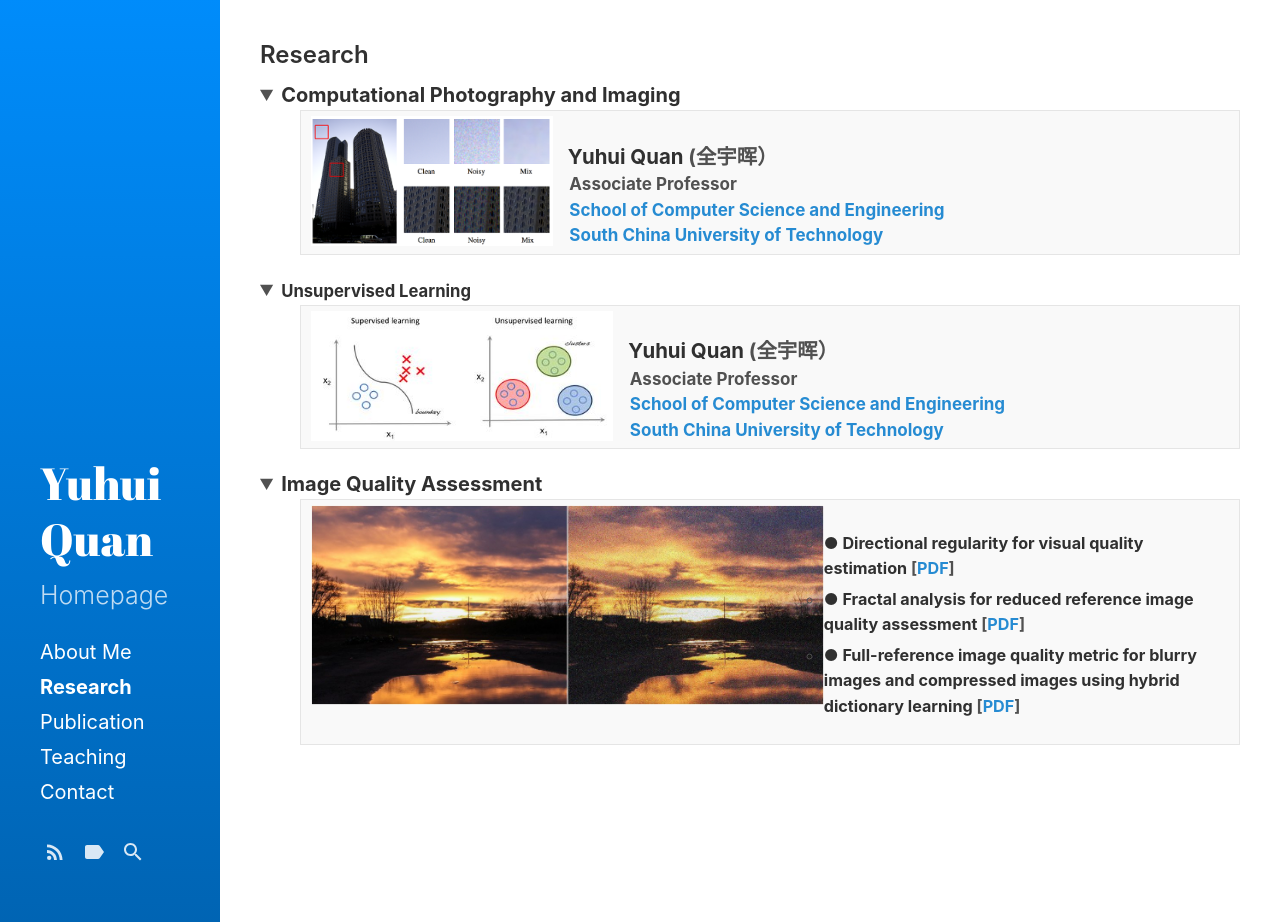
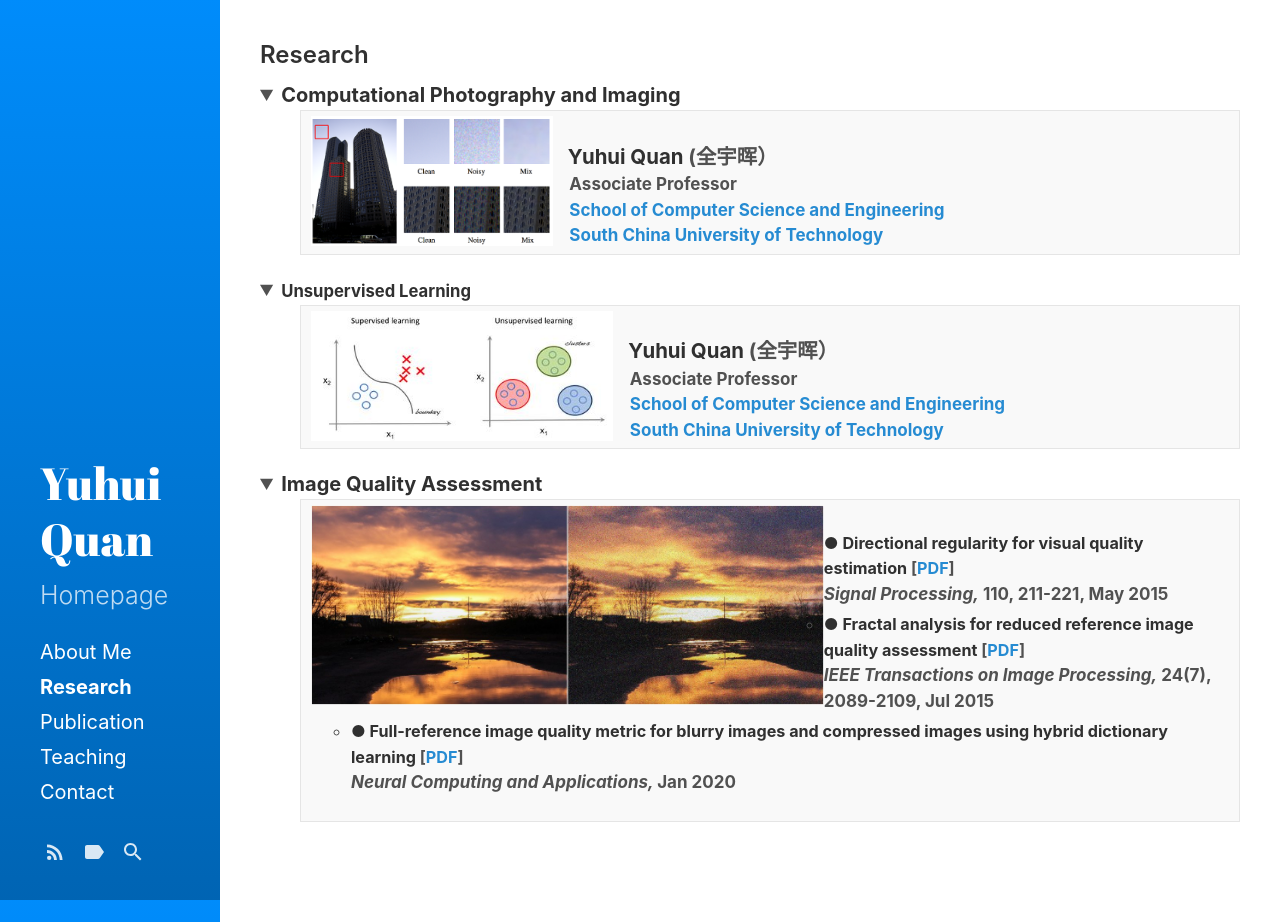
Before and after one commit to Dofboom/Dofboom.github.io, a Jekyll site: the page built from research.md, in a window 1280 px wide and 922 px high. Built offline with Jekyll 4.4.1, drawn with Linux system fonts in a browser that asks for light colours.

Commit message:
Update research.md

```diff
--- a/research.md
+++ b/research.md
@@ -59,11 +59,13 @@ sidebar_link: true
 <img src="https://github.com/Dofboom/Dofboom.github.io/raw/master/images/collage.jpg" alt="" height="200" align="left" /><br />
 <ul >
 <li><span style="font-size: 95%;"><strong>● Directional regularity for visual quality estimation</strong> [<a href="https://github.com/Dofboom/Dofboom.github.io/raw/master/papers/2015/Directional%20regularity%20for%20visual%20quality%20estimation.pdf" download="github23">PDF</a>] </span><br />
+<span><em> Signal Processing,</em> 110, 211-221, May 2015</span>
 </li>
 <li><span style="font-size: 95%;"><strong>● Fractal analysis for reduced reference image quality assessment</strong> [<a href="https://github.com/Dofboom/Dofboom.github.io/raw/master/papers/2015/Fractal%20Analysis%20for%20Reduced%20Reference%20Image%20Quality%20Assessment.pdf" download="github22">PDF</a>] </span><br />
+<span><em> IEEE Transactions on Image Processing,</em> 24(7), 2089-2109, Jul 2015</span>
 </li>
-<li><span style="font-size: 95%;"><strong>● Full-reference image quality metric for blurry images and compressed images   using hybrid dictionary learning</strong> [<a href="https://github.com/Dofboom/Dofboom.github.io/raw/master/papers/2019/Full-Reference%20Image%20Quality%20Metric%20for%20Blurry%20Images%20and%20Compressed%20Images%20using%20Hybrid%20Dictionary%20Learning.pdf" download="github">PDF</a>] </span><br />
-</li>
+<li><span style="font-size: 95%;"><strong>● Full-reference image quality metric for blurry images and compressed images using hybrid dictionary learning</strong> [<a href="https://github.com/Dofboom/Dofboom.github.io/raw/master/papers/2019/Full-Reference%20Image%20Quality%20Metric%20for%20Blurry%20Images%20and%20Compressed%20Images%20using%20Hybrid%20Dictionary%20Learning.pdf" download="github">PDF</a>] </span><br />
+<span><em> Neural Computing and Applications, </em>Jan 2020</span></li>
 </ul>
 </th>
 </tr>
```
